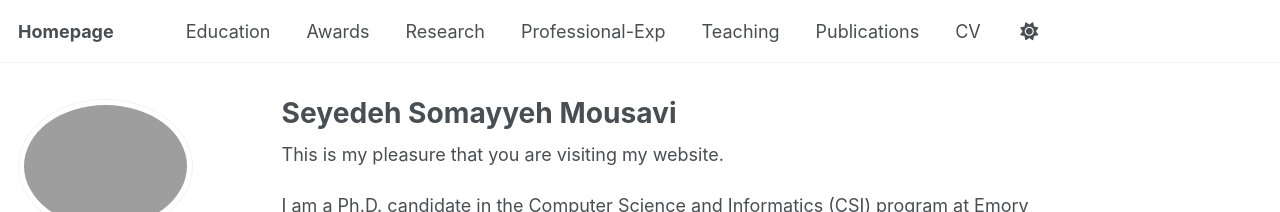
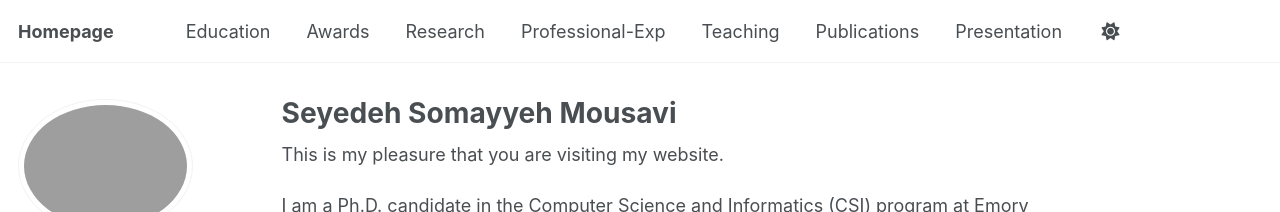
Before and after one commit to Somayyehmousavi/somayyehmousavi.github.io, a Jekyll site: the page built from _pages/about.md, in a window 1280 px wide. Shown: the top 212 px of the page. Built offline with Jekyll 4.4.1, drawn with Linux system fonts in a browser that asks for light colours; some web fonts are replaced.

Commit message:
Update navigation.yml

```diff
--- a/_data/navigation.yml
+++ b/_data/navigation.yml
@@ -19,5 +19,8 @@ main:
   - title: "Publications"
     url: /publications/
 
-  - title: "CV"
-    url: /files/S_Somayyeh_Mousavi_CV.pdf
+  - title: "Presentation"
+    url: /publications/
+
+ # - title: "CV"
+ #   url: /files/S_Somayyeh_Mousavi_CV.pdf
```
